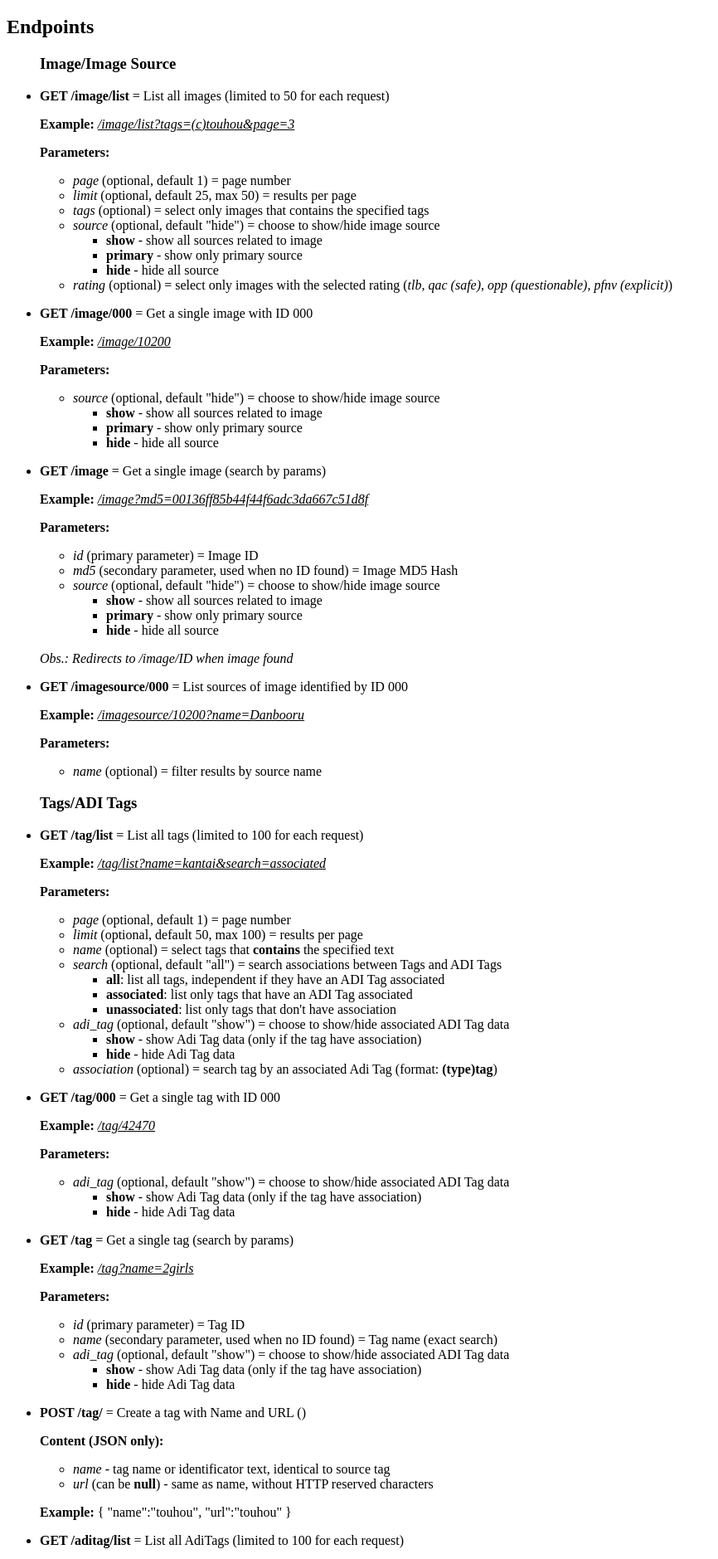
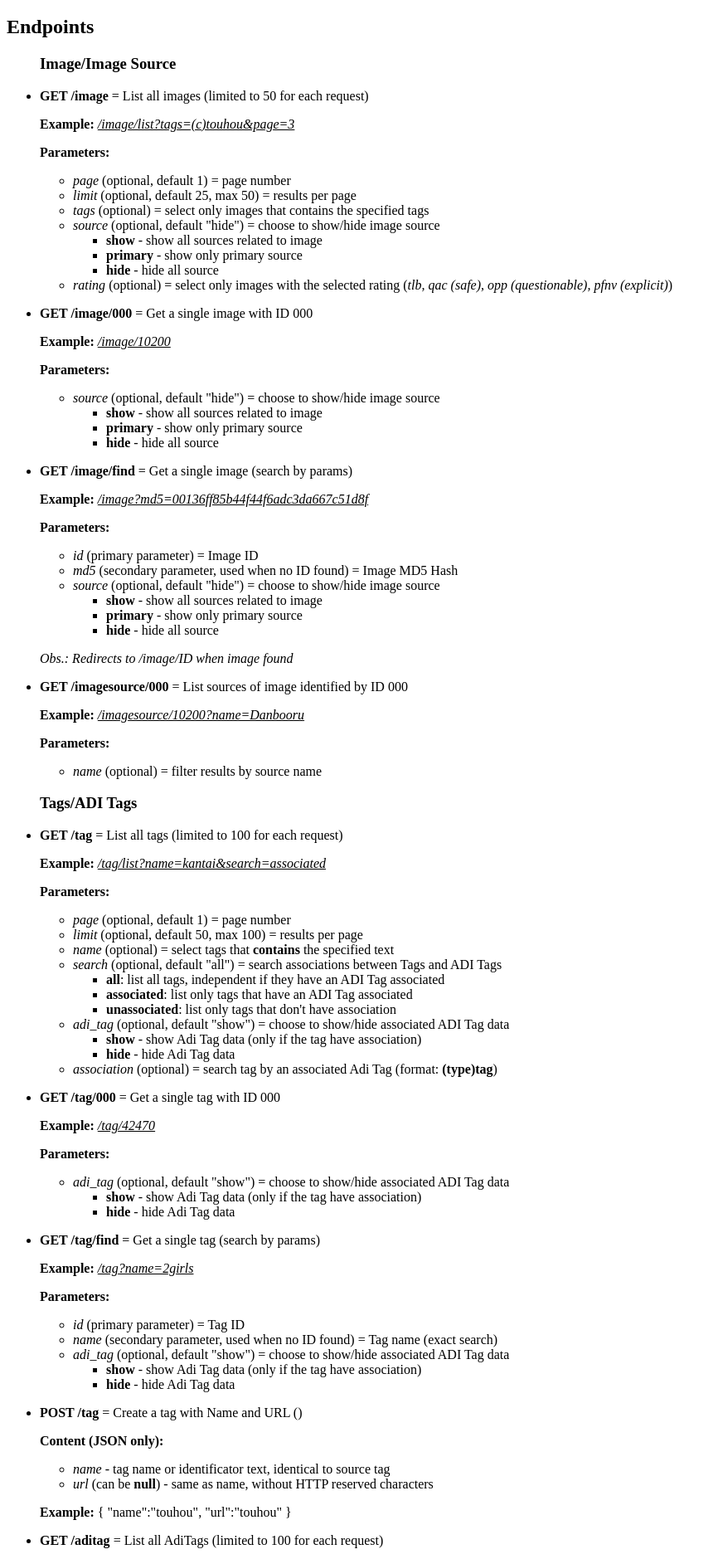
Before and after one commit to cslclaman/adi-api, a plain HTML site: page static/index.html in a window 1280 px wide. Shown: the part 61-1940 px from the top of the page at 83% size, without its empty margins (0-866 px from the left). Drawn offline with Linux system fonts and the light colour scheme.

Commit message:
Change endpoints routes to a more RESTful approach Lists: /SOMETHING/list -> /SOMETHING (Get) Get one: /SOMETHING -> /SOMETHING/find (Get) Create: /SOMETHING/ -> /SOMETHING (Post)

```diff
--- a/static/index.html
+++ b/static/index.html
@@ -9,7 +9,7 @@
     <h2>Endpoints</h2>
     <ul>
         <h3>Image/Image Source</h3>
-        <li><p><b>GET /image/list</b> = List all images (limited to 50 for each request)</p>
+        <li><p><b>GET /image</b> = List all images (limited to 50 for each request)</p>
             <p><b>Example: </b><i><u>/image/list?tags=(c)touhou&amppage=3</u></i></p>
             <p><b>Parameters:</b></p>
             <ul>
@@ -39,7 +39,7 @@
                 </li>
             </ul>
         </li>
-        <li><p><b>GET /image</b> = Get a single image (search by params)</p>
+        <li><p><b>GET /image/find</b> = Get a single image (search by params)</p>
             <p><b>Example: </b><i><u>/image?md5=00136ff85b44f44f6adc3da667c51d8f</u></i></p>
             <p><b>Parameters:</b></p>
             <ul>
@@ -63,7 +63,7 @@
             </ul>
         </li>
         <h3>Tags/ADI Tags</h3>
-        <li><p><b>GET /tag/list</b> = List all tags (limited to 100 for each request)</p>
+        <li><p><b>GET /tag</b> = List all tags (limited to 100 for each request)</p>
             <p><b>Example: </b><i><u>/tag/list?name=kantai&ampsearch=associated</u></i></p>
             <p><b>Parameters:</b></p>
             <ul>
@@ -98,7 +98,7 @@
                 </li>
             </ul>
         </li>
-        <li><p><b>GET /tag</b> = Get a single tag (search by params)</p>
+        <li><p><b>GET /tag/find</b> = Get a single tag (search by params)</p>
             <p><b>Example: </b><i><u>/tag?name=2girls</u></i></p>
             <p><b>Parameters:</b></p>
             <ul>
@@ -112,7 +112,7 @@
                 </li>
             </ul>
         </li>
-        <li><p><b>POST /tag/</b> = Create a tag with Name and URL ()</p>
+        <li><p><b>POST /tag</b> = Create a tag with Name and URL ()</p>
             <p><b>Content (JSON only):</b></p>
             <ul>
                 <li><i>name</i> - tag name or identificator text, identical to source tag</li>
@@ -120,7 +120,7 @@
             </ul>
             <p><b>Example:</b> { "name":"touhou", "url":"touhou" } </p>
         </li>
-        <li><p><b>GET /aditag/list</b> = List all AdiTags (limited to 100 for each request)</p>
+        <li><p><b>GET /aditag</b> = List all AdiTags (limited to 100 for each request)</p>
             <p><b>Example: </b><i><u>/aditag/list?type=a</u></i></p>
             <p><b>Parameters:</b></p>
             <ul>
@@ -140,7 +140,7 @@
         <li><p><b>GET /aditag/000</b> = Get a single AdiTag with ID 000</p>
             <p><b>Example: </b><i><u>/aditag/6256</u></i></p>
         </li>
-        <li><p><b>GET /aditag</b> = Get a single AdiTag (search by params)</p>
+        <li><p><b>GET /aditag/find</b> = Get a single AdiTag (search by params)</p>
             <p><b>Example: </b><i><u>/aditag?type=c&ampname=kancolle</u></i></p>
             <p><b>Parameters:</b></p>
             <ul>
```
Also changed, not shown: 1 other file.
